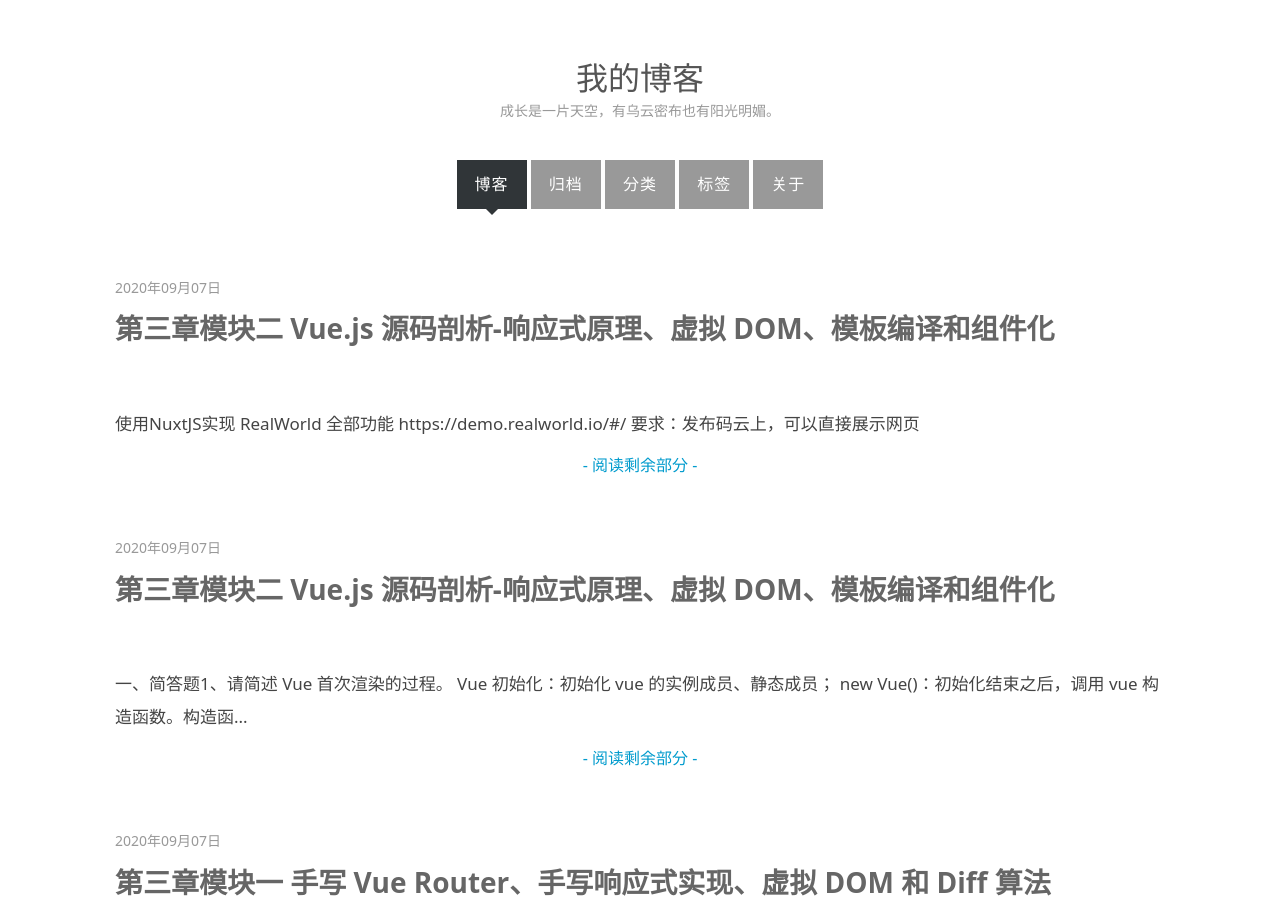
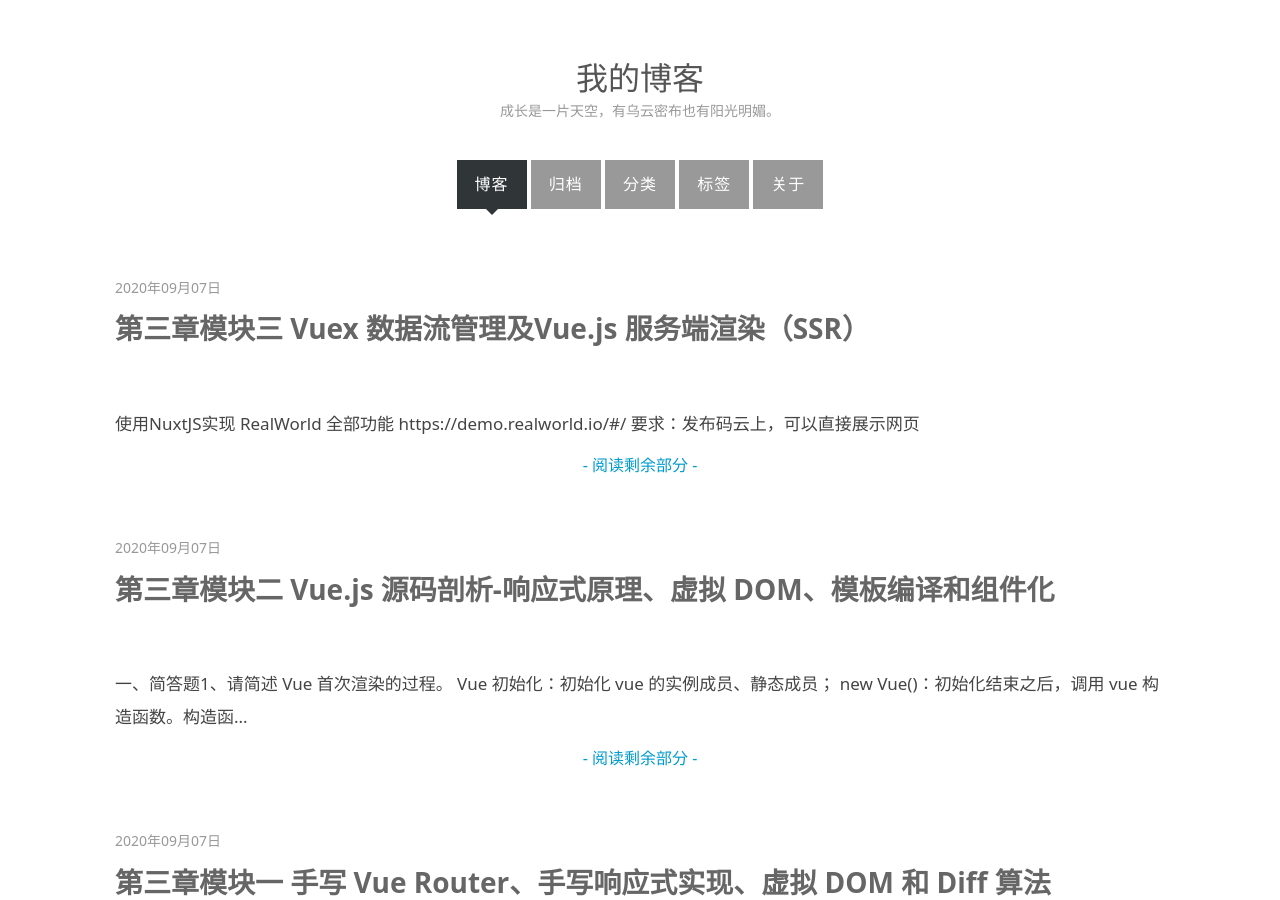
Before and after one commit to zlbcc/caorushizi.github.io, a Jekyll site: the page built from index.html, in a window 1280 px wide and 900 px high. Built offline with Jekyll 4.4.1, drawn with Linux system fonts in a browser that asks for light colours; the list of posts is cut into pages by our own code; comment, search, counter and statistics services are not loaded.

Commit message:
homework

```diff
--- a/_posts/2020-09-23-part-three-module-three-homework.md
+++ b/_posts/2020-09-23-part-three-module-three-homework.md
@@ -1,6 +1,6 @@
 ---
 layout: post
-title: "第三章模块二 Vue.js 源码剖析-响应式原理、虚拟 DOM、模板编译和组件化"
+title: "第三章模块三 Vuex 数据流管理及Vue.js 服务端渲染（SSR）"
 date: 2020-09-07 12:18:00 +0800
 categories: ["大前端"]
 tags: ["泰康日记", "do homework"]
```
